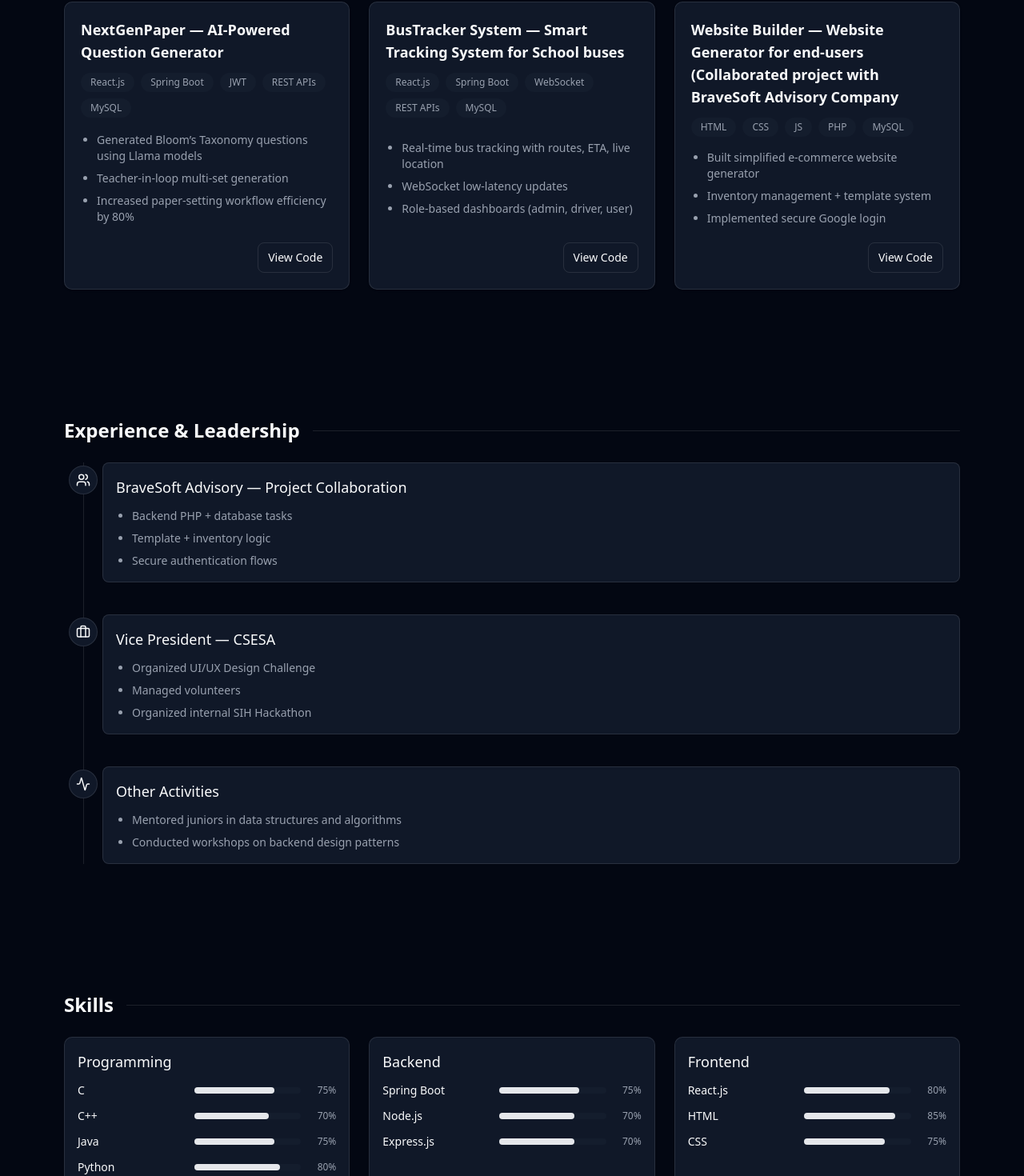
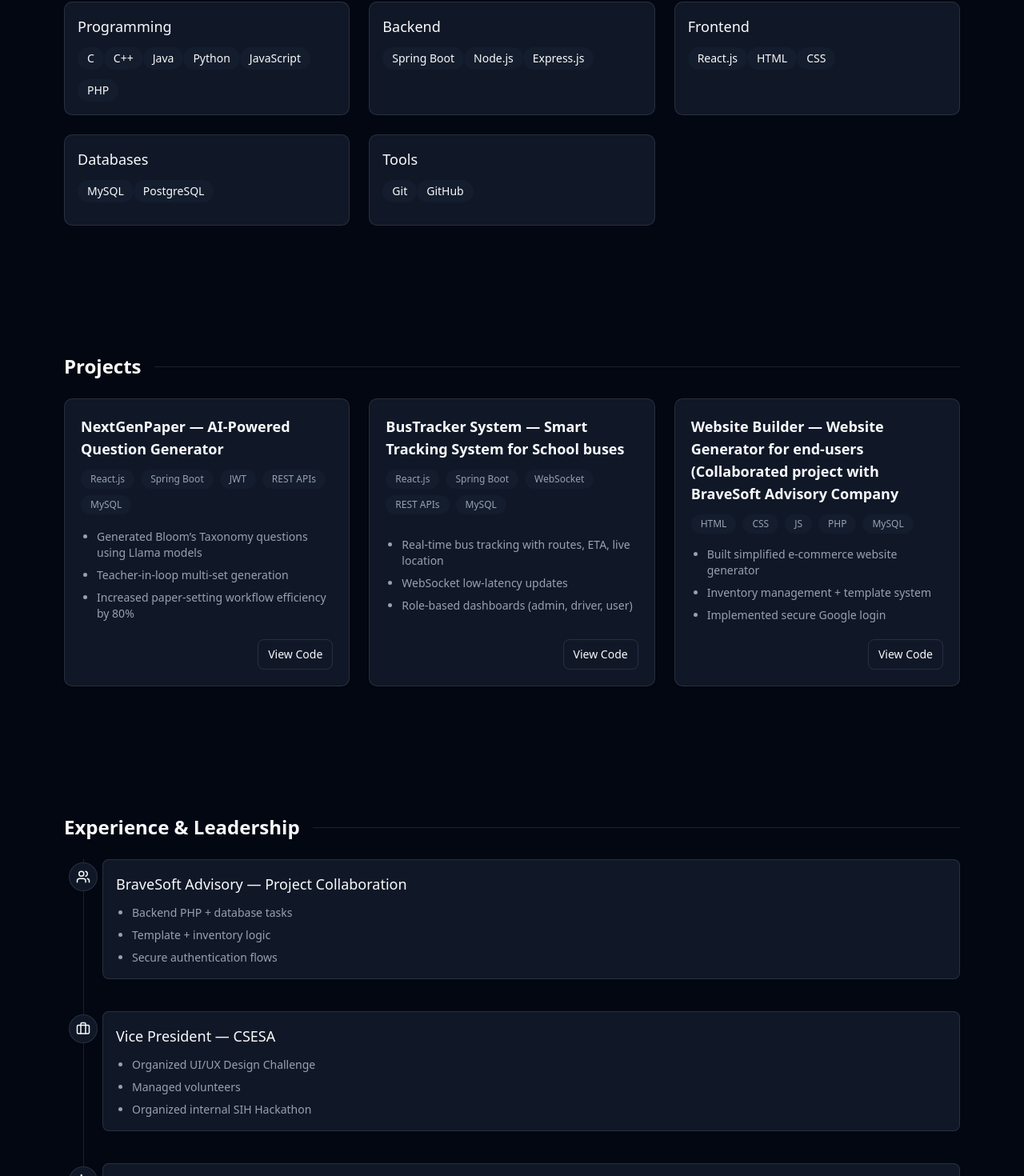
Before and after one commit to shrisairaj/Portfolio, a Next.js app: page / in a window 1280 px wide. Shown: the part 678-2148 px from the top of the page at 80% size. Built offline with nearby package versions, Linux system fonts and the light colour scheme.

Commit message:
fixed issues related to navbar tabs redirections

```diff
--- a/src/app/page.tsx
+++ b/src/app/page.tsx
@@ -4,16 +4,15 @@ import Experience from "../components/Experience";
 import Skills from "../components/Skills";
 import Achievements from "../components/Achievements";
 import Certificates from "../components/Certificates";
-import Contact from "../components/Contact";
 
 export default function Home() {
   return (
     <div className="bg-background font-sans">
       <main className="mx-auto w-full">
         <Hero />
+        <Skills />
         <Projects />
         <Experience />
-        <Skills />
         <Achievements />
         <Certificates />
       </main>
--- a/src/components/Navbar.tsx
+++ b/src/components/Navbar.tsx
@@ -57,9 +57,9 @@ export default function Navbar() {
       <div className="max-w-6xl mx-auto px-4 sm:px-6 lg:px-8">
         <div className="h-16 flex items-center justify-between">
           <div className="flex items-center gap-4">
-            <Link href="#home" className="text-lg font-semibold">
+            <a href="#home" className="text-lg font-semibold">
               Shrisairaj
-            </Link>
+            </a>
             <nav className="hidden md:flex items-center gap-4">
               {NAV_LINKS.map((l) => (
                 <a
--- a/src/components/Projects.tsx
+++ b/src/components/Projects.tsx
@@ -7,6 +7,7 @@ type Project = {
   title: string;
   tech: string[];
   highlights: string[];
+  link?: string;
 };
 
 const PROJECTS: Project[] = [
@@ -18,6 +19,7 @@ const PROJECTS: Project[] = [
       "Teacher-in-loop multi-set generation",
       "Increased paper-setting workflow efficiency by 80%",
     ],
+    link : "https://github.com/shrisairaj/NextGenPaper",
   },
   {
     title: "BusTracker System — Smart Tracking System for School buses ",
@@ -27,6 +29,7 @@ const PROJECTS: Project[] = [
       "WebSocket low-latency updates",
       "Role-based dashboards (admin, driver, user)",
     ],
+    link : "https://github.com/shrisairaj/CityBusTracking-System",
   },
   {
     title: "Website Builder — Website Generator for end-users (Collaborated project with BraveSoft Advisory Company",
@@ -36,6 +39,7 @@ const PROJECTS: Project[] = [
       "Inventory management + template system",
       "Implemented secure Google login",
     ],
+    link : "https://github.com/shrisairaj/NextGenPaper",
   },
 ];
 
@@ -82,7 +86,7 @@ export default function Projects() {
 
             <div className="mt-5 flex items-center justify-end">
               <a
-                href="https://github.com/Shrisairaj"
+                href={`${p.link}`}
                 target="_blank"
                 rel="noopener noreferrer"
                 aria-label={`View code for ${p.title}`}
--- a/src/components/Skills.tsx
+++ b/src/components/Skills.tsx
@@ -3,34 +3,34 @@
 import React from "react";
 import { motion } from "framer-motion";
 
-type Skill = { name: string; level?: number };
+type Skill = { name: string};
 
 const SKILLS: Record<string, Skill[]> = {
   Programming: [
-    { name: "C", level: 75 },
-    { name: "C++", level: 70 },
-    { name: "Java", level: 75 },
-    { name: "Python", level: 80 },
-    { name: "JavaScript", level: 80 },
-    { name: "PHP", level: 65 },
+    { name: "C"},
+    { name: "C++"},
+    { name: "Java"},
+    { name: "Python"},
+    { name: "JavaScript"},
+    { name: "PHP"},
   ],
   Backend: [
-    { name: "Spring Boot", level: 75 },
-    { name: "Node.js", level: 70 },
-    { name: "Express.js", level: 70 },
+    { name: "Spring Boot"},
+    { name: "Node.js"},
+    { name: "Express.js"},
   ],
   Frontend: [
-    { name: "React.js", level: 80 },
-    { name: "HTML", level: 85 },
-    { name: "CSS", level: 75 },
+    { name: "React.js"},
+    { name: "HTML"},
+    { name: "CSS"},
   ],
   Databases: [
-    { name: "MySQL", level: 80 },
-    { name: "PostgreSQL", level: 65 },
+    { name: "MySQL",},
+    { name: "PostgreSQL"},
   ],
   Tools: [
-    { name: "Git", level: 85 },
-    { name: "GitHub", level: 85 },
+    { name: "Git",},
+    { name: "GitHub"},
   ],
 };
 
@@ -59,15 +59,8 @@ export default function Skills() {
 
             <div className="space-y-3">
               {skills.map((s) => (
-                <div key={s.name} className="flex items-center gap-3">
+                <div key={s.name} className="inline-flex items-center rounded-full bg-muted/30 px-3 py-1 text-xs font-medium text-muted-foreground">
                   <span className="text-sm font-medium text-foreground min-w-0 flex-1">{s.name}</span>
-                  <div className="flex-1 bg-muted/30 rounded-full h-2">
-                    <div
-                      className="bg-primary h-2 rounded-full transition-all duration-300"
-                      style={{ width: `${s.level}%` }}
-                    ></div>
-                  </div>
-                  <span className="text-xs text-muted-foreground w-8 text-right">{s.level}%</span>
                 </div>
               ))}
             </div>
```
